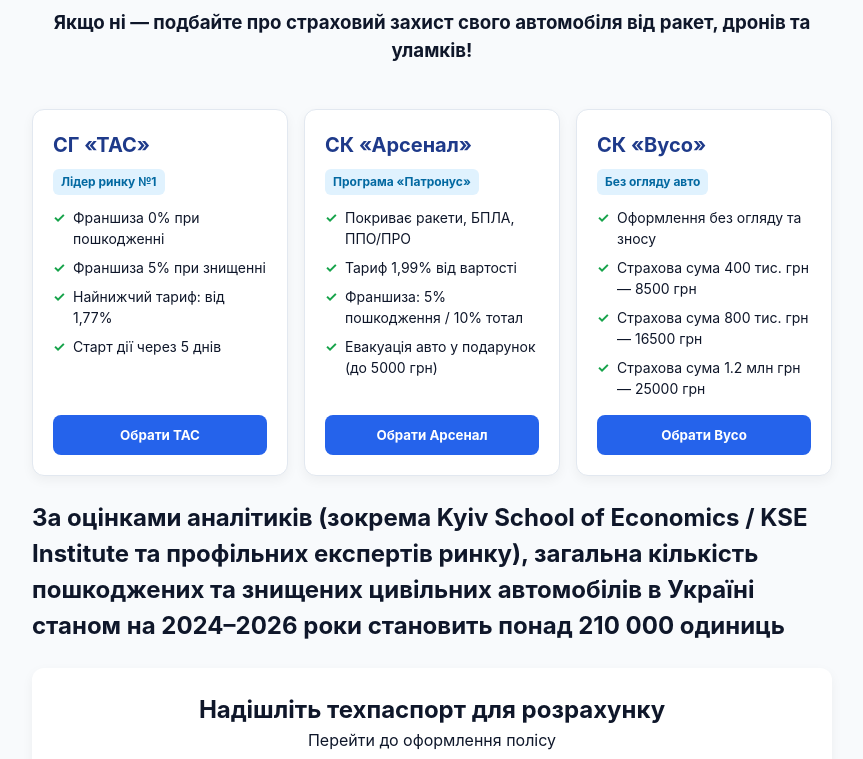
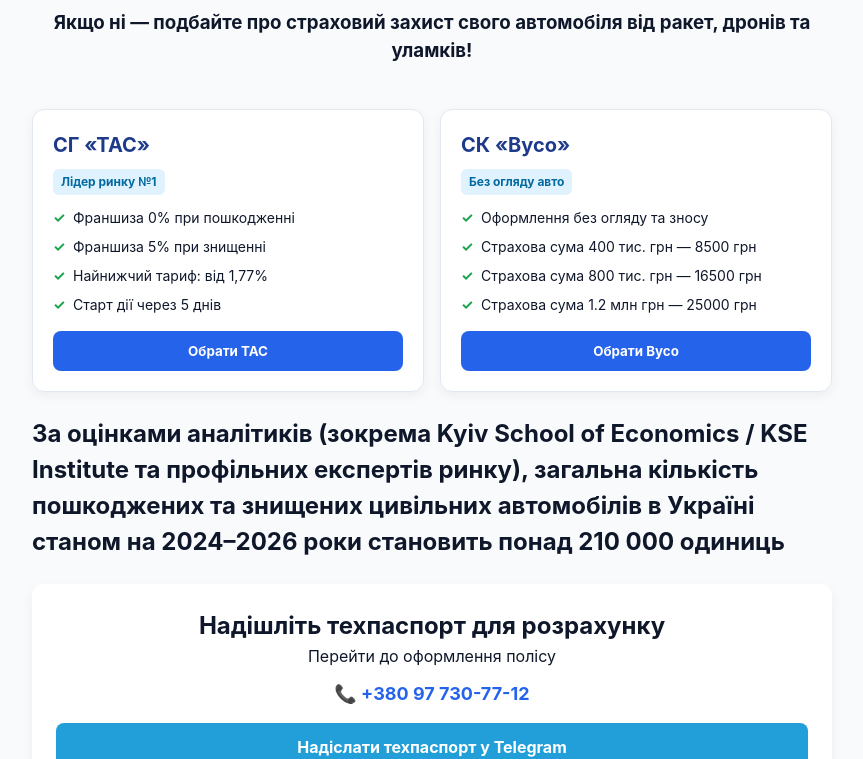
Before and after one commit to asvinsuranc/War--Risk-CASKO, a plain HTML site: page index.html in a window 1280 px wide. Shown: the part 79-838 px from the top of the page, without its empty margins (208-1071 px from the left). Drawn offline with Linux system fonts and the light colour scheme.

```diff
--- a/index.html
+++ b/index.html
@@ -177,20 +177,7 @@
         <button class="btn" onclick="scrollToContact('СГ ТАС')">Обрати ТАС</button>
       </div>
 
-      <!-- Арсенал -->
-      <div class="card">
-        <div>
-          <h2>СК «Арсенал»</h2>
-          <span class="badge">Програма «Патронус»</span>
-          <ul>
-            <li>Покриває ракети, БПЛА, ППО/ПРО</li>
-            <li>Тариф 1,99% від вартості</li>
-            <li>Франшиза: 5% пошкодження / 10% тотал</li>
-            <li>Евакуація авто у подарунок (до 5000 грн)</li>
-          </ul>
-        </div>
-        <button class="btn" onclick="scrollToContact('СК Арсенал Патронус')">Обрати Арсенал</button>
-      </div>
+
 
       <!-- Вусо -->
       <div class="card">
```
